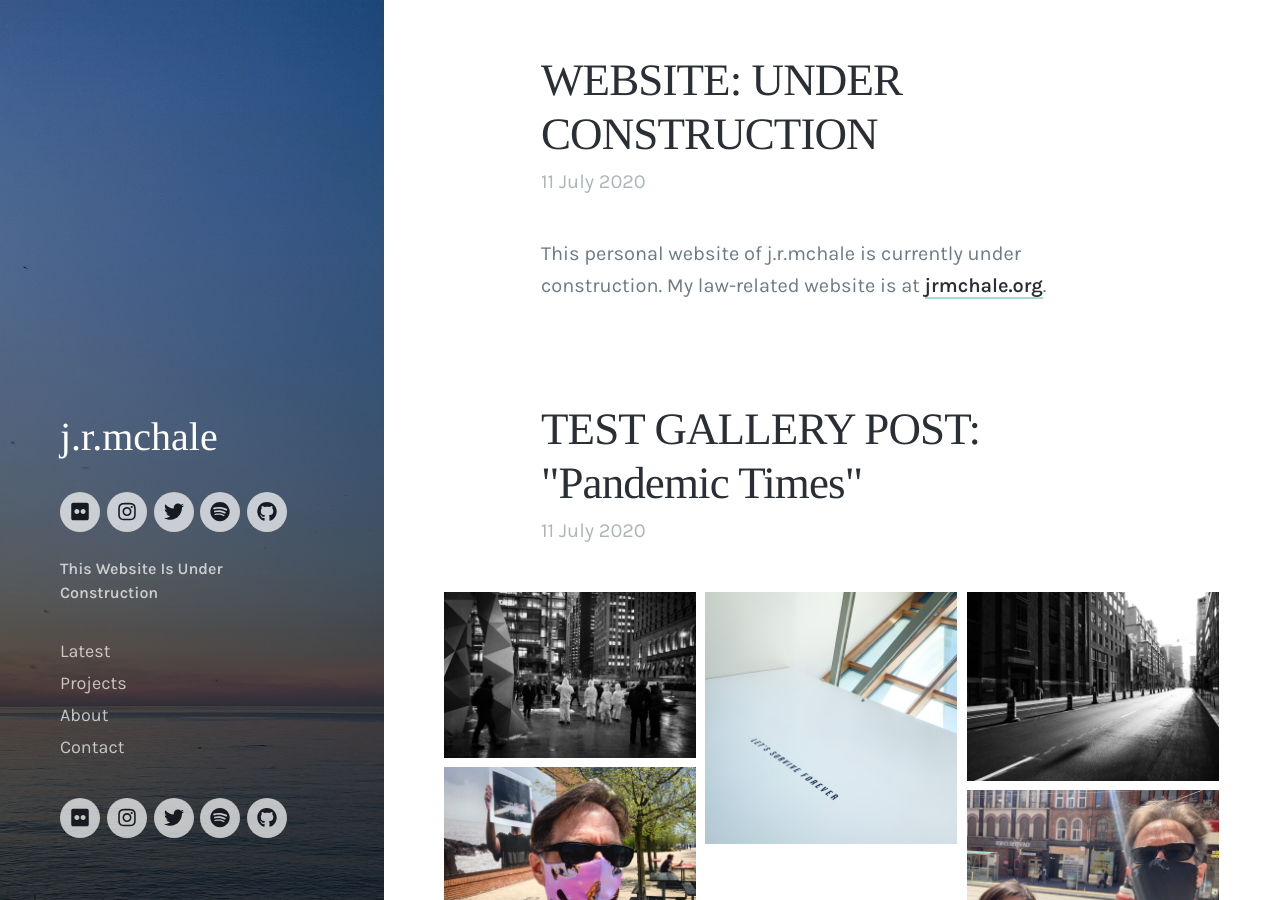
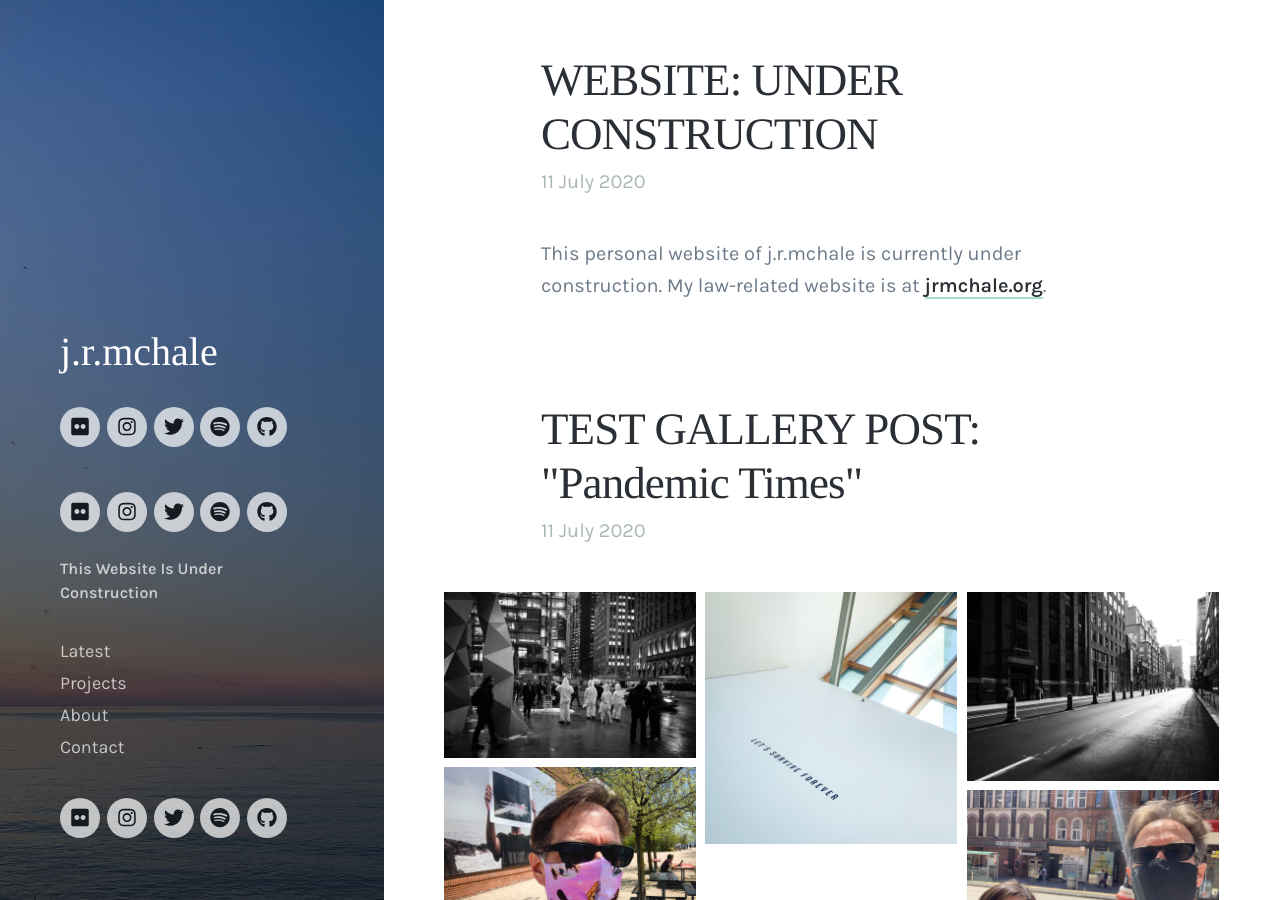
Before and after one commit to OpenDecentralizedTech/ODT-website, a Jekyll site: the page built from index.html, in a window 1280 px wide and 900 px high. Built offline with Jekyll 4.4.1, drawn with Linux system fonts in a browser that asks for light colours; nearby versions of some CDN libraries; the list of posts is cut into pages by our own code.

Commit message:
Update header.html

```diff
--- a/_includes/header.html
+++ b/_includes/header.html
@@ -16,6 +16,12 @@
 			{{ site.data.settings.basic_settings.site_title }}
 		</a>
 		{% endif %}
+
+		<div>
+
+		{% include socials.html %}
+
+		<span></span></div>
 
 		<p>
 		<ul class="socials">
```
